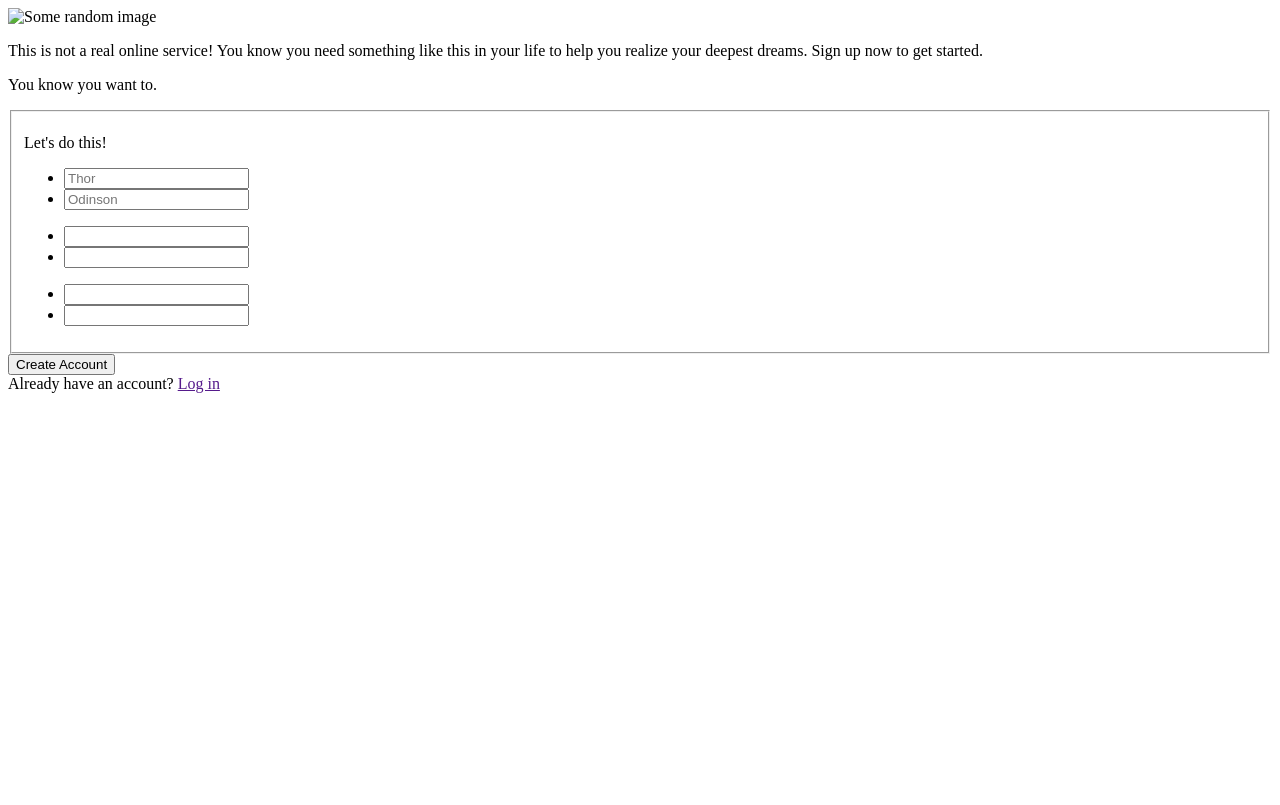
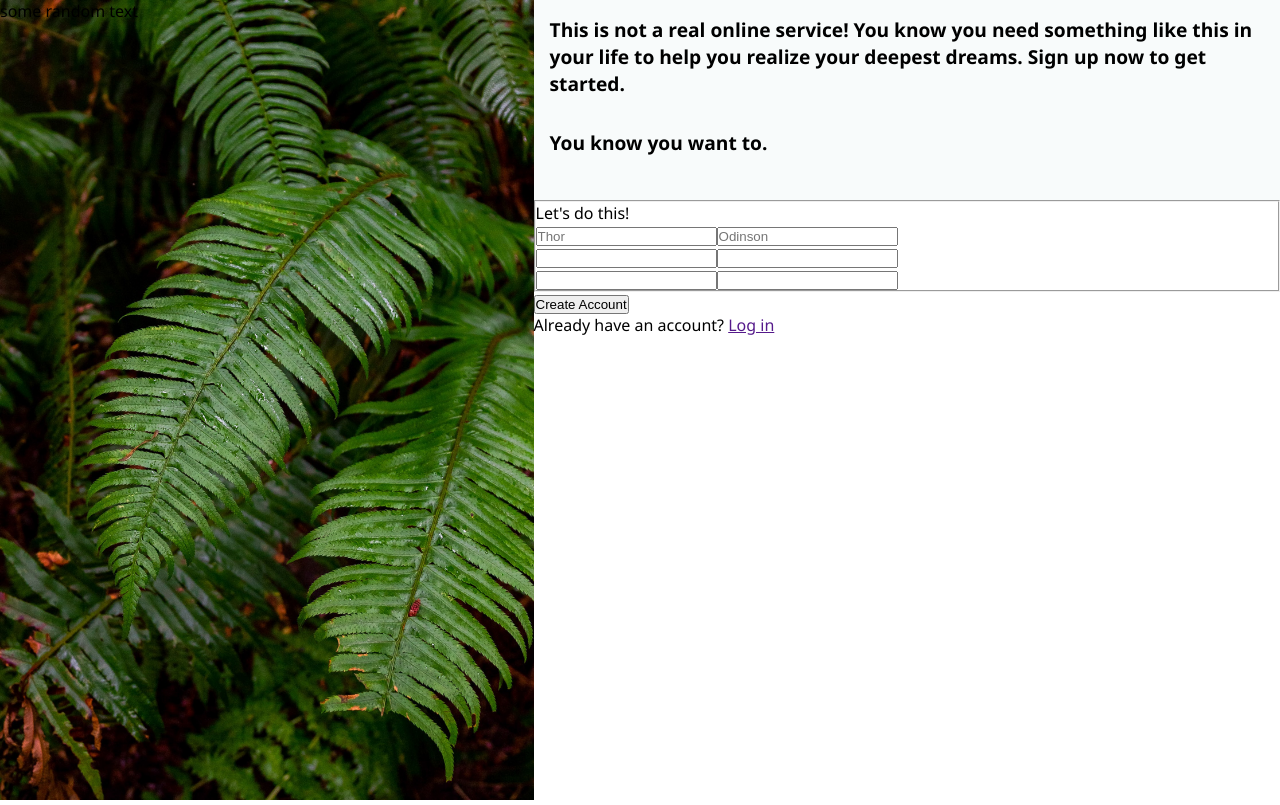
Before and after one commit to Peepachuu/sign-up-form, a plain HTML site: page index.html in a window 1280 px wide. Drawn offline with Linux system fonts and the light colour scheme.

Commit message:
Add basic layout and styles for top right section
Added the colors for the top right section and arranged things.

```diff
--- a/index.html
+++ b/index.html
@@ -5,19 +5,22 @@
     <meta http-equiv="X-UA-Compatible" content="IE=edge">
     <meta name="viewport" content="width=device-width, initial-scale=1.0">
     <title>Document</title>
+    <link rel="stylesheet" href="style.css">
 </head>
 <body>
     <section class="visuals">
-        <img src="" alt="Some random image">
-        <div class="logo"></div>
+        <img src="leaves.jpg" alt="Some random image">
+        <div class="logo"> some random text</div>
     </section>
     <section class="sign-up">
+        <div class="container">
         <p>This is not a real online service! You know you need something like this in your life
             to help you realize your deepest dreams. Sign up now to get started.
         </p>
         <p>
             You know you want to.
         </p>
+        </div>
         <form action="post">
             <fieldset>
                 <p>Let's do this!</p>
--- /dev/null
+++ b/style.css
@@ -0,0 +1,44 @@
+* {
+    margin: 0px;
+    padding: 0px;
+}
+
+body {
+    height: 100vh;
+    display: flex;
+    overflow: hidden;
+    font-family: 'Segoe UI', Tahoma, Geneva, Verdana, sans-serif;
+}
+
+ul {
+    list-style-type: none;
+    display: flex;
+}
+
+.visuals {
+    background-color: red;
+    height: 100%;
+}
+
+img {
+    height: 100%;
+    width: auto;
+}
+
+
+.logo {
+    position: absolute;
+    top: 0;
+    left: 0;
+}
+
+.container {
+    background-color: #f8fbfb;
+    font-weight: bold;
+    font-size: 1.2rem;
+    height: min(30%, 200px);
+}
+
+.container p {
+    padding: 16px;
+}
```
Also changed, not shown: leaves.jpg (added).
